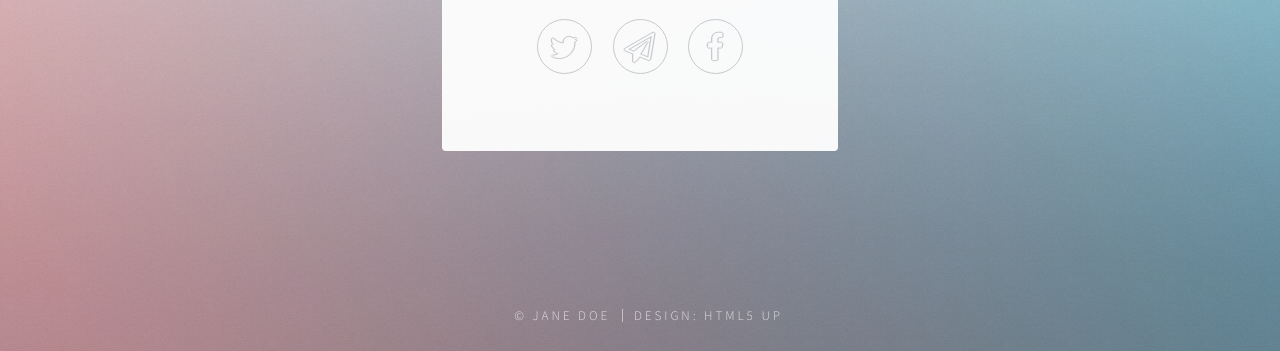
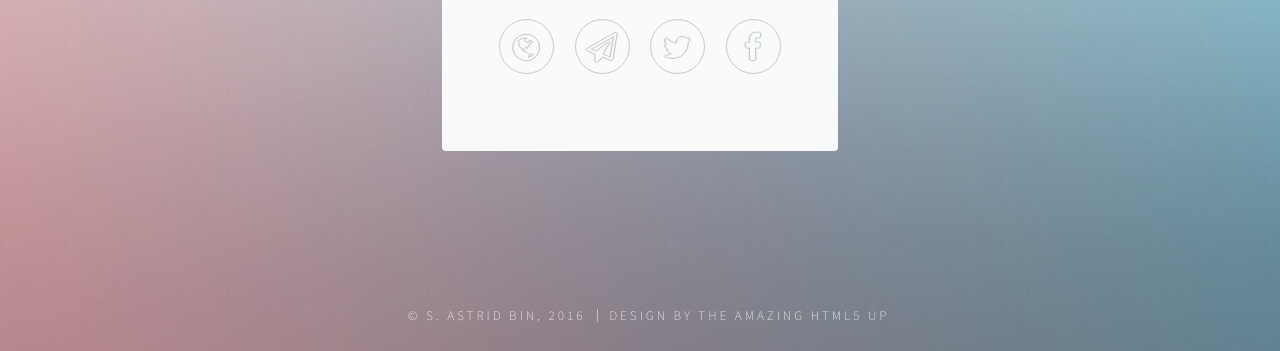
Before and after one commit to disastrid/disastrid.github.io, a plain HTML site: page index.html in a window 1280 px wide. Shown: the part 449-800 px from the top of the page. Drawn offline with Linux system fonts and the light colour scheme.

Commit message:
added html5up identity theme

```diff
--- a/index.html
+++ b/index.html
@@ -66,8 +66,9 @@
 						-->
 						<footer>
 							<ul class="icons">
+								<li><a href="#" class="fa-globe">Email</a></li>
+								<li><a href="#" class="fa-paper-plane-o">Email</a></li>
 								<li><a href="#" class="fa-twitter">Twitter</a></li>
-								<li><a href="#" class="fa-paper-plane-o">Email</a></li>
 								<li><a href="#" class="fa-facebook">Facebook</a></li>
 							</ul>
 						</footer>
@@ -76,8 +77,8 @@
 				<!-- Footer -->
 					<footer id="footer">
 						<ul class="copyright">
-							<li>&copy; Jane Doe</li>
-							<li>Design: <a href="http://html5up.net">HTML5 UP</a></li>
+							<li>&copy; S. Astrid Bin, 2016</li>
+							<li>Design by the amazing <a href="http://html5up.net">HTML5 UP</a></li>
 						</ul>
 					</footer>
 
```
